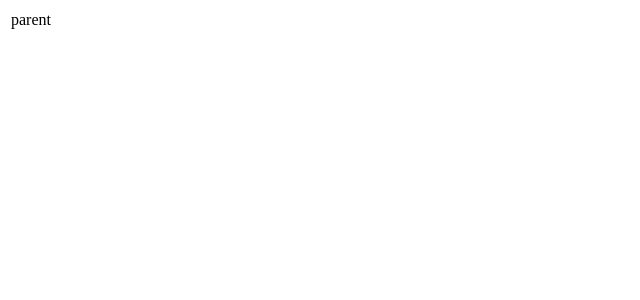
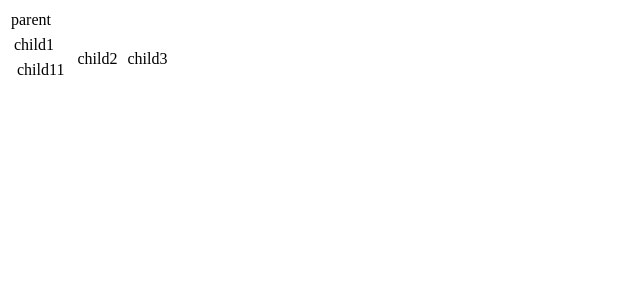
Before and after one commit to peterhpchen/v-orgchart, a Vue app: page / in a window 1280 px wide. Shown: the top 300 px of the page, without its empty margins (0-640 px from the left). Built offline with nearby package versions, Linux system fonts and the light colour scheme.

Commit message:
feature: node slot can be setted by v-layer and v-node.

```diff
--- a/src/App.vue
+++ b/src/App.vue
@@ -1,20 +1,42 @@
 <template>
   <div id="app">
-    <v-orgchart
+    <!-- <v-orgchart
       :data="data"
     >
-      <div class="name">{{data.name}}</div>
-    </v-orgchart>
+    </v-orgchart> -->
+    <v-layer
+      :node-data="data"
+    >
+      <template
+        slot-scope="slotProps"
+      >
+        <div class="name">{{slotProps.nodeData.name}}</div>
+      </template>
+    </v-layer>
+    <!-- <v-node
+      :node-data="data"
+    >
+      <template
+        slot-scope="slotProps"
+      >
+        <div class="name">{{slotProps.nodeData.name}}</div>
+        <div class="name">{{slotProps.nodeData.id}}</div>
+      </template>
+    </v-node> -->
   </div>
 </template>
 
 <script>
 import VOrgchart from './components/VOrgchart';
+import VLayer from './components/VLayer';
+import VNode from './components/VNode';
 
 export default {
   name: 'App',
   components: {
     VOrgchart,
+    VLayer,
+    VNode,
   },
   data() {
     return {
--- a/src/components/VLayer.vue
+++ b/src/components/VLayer.vue
@@ -2,8 +2,16 @@
   <table class="v-layer">
     <tr>
       <td>
-        <v-node>
-          <slot/>
+        <v-node
+          :node-data="nodeData"
+        >
+          <template
+            slot-scope="props"
+          >
+            <slot
+              :node-data="props.nodeData"
+            />
+          </template>
         </v-node>
       </td>
     </tr>
@@ -15,6 +23,13 @@
         <v-layer
           :node-data="node"
         >
+          <template
+            slot-scope="_"
+          >
+            <slot
+              :node-data="_.nodeData"
+            />
+          </template>
         </v-layer>
       </td>
     </tr>
--- a/src/components/VNode.vue
+++ b/src/components/VNode.vue
@@ -1,19 +1,21 @@
 <template>
   <div class="node">
-    <slot>
-      <!-- <div>{{nodeData.name}}</div> -->
-    </slot>
+      <slot
+        :node-data="nodeData"
+      >
+        <div class="name">{{nodeData.name}}</div>
+      </slot>
   </div>
 </template>
 
 <script>
 export default {
-  // props: {
-  //   nodeData: {
-  //     type: Object,
-  //     required: true,
-  //   }
-  // }
+  props: {
+    nodeData: {
+      type: Object,
+      required: true,
+    },
+  },
 };
 </script>
 
--- a/src/components/VOrgchart.vue
+++ b/src/components/VOrgchart.vue
@@ -3,7 +3,15 @@
     <v-layer
       :node-data="data"
     >
-      <slot/>
+      <template
+        slot-scope="data"
+      >
+        <slot
+          :node-data="data"
+        >
+          <div>{{nodeData.name}}</div>
+        </slot>
+      </template>
     </v-layer>
   </div>
 </template>
```
